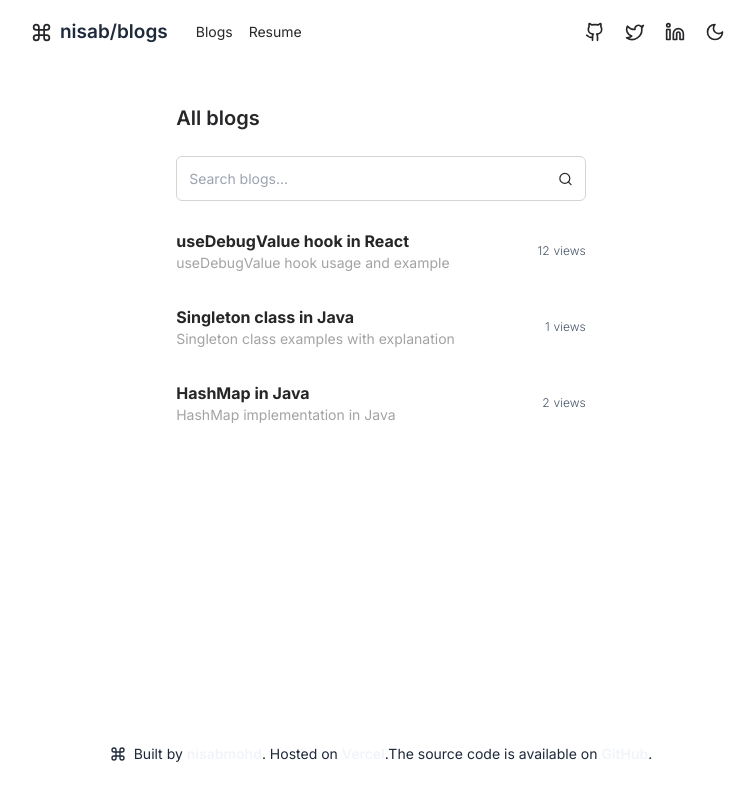
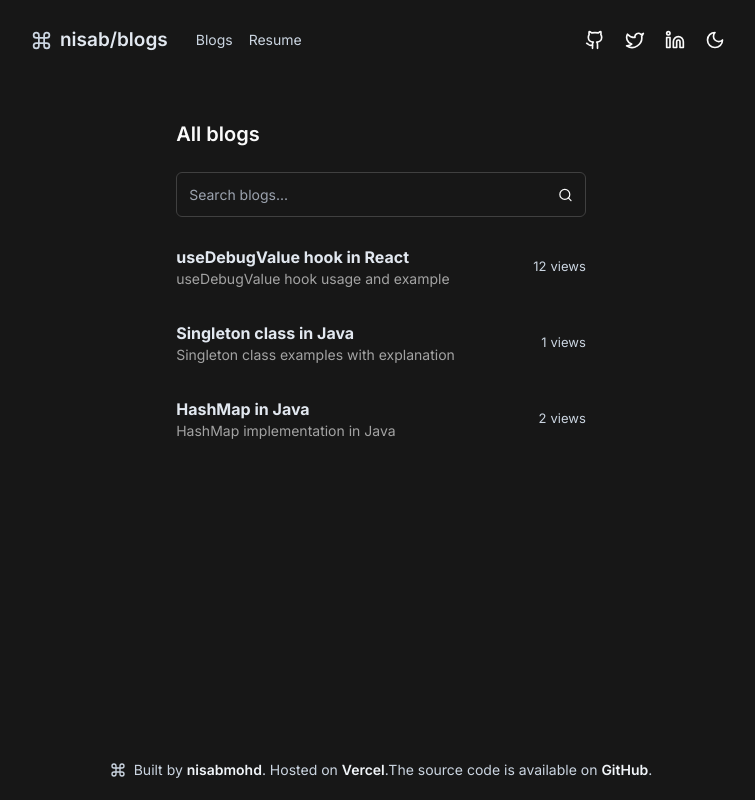
Before and after one commit to nisabmohd/nisabmohd.blog, a Next.js app: page /blog in a window 1280 px wide. Shown: the whole page, without its empty margins (259-1014 px from the left). Built offline with nearby package versions, Linux system fonts and the light colour scheme.

Commit message:
code enhancements

```diff
--- a/src/app/layout.tsx
+++ b/src/app/layout.tsx
@@ -18,7 +18,7 @@ export default function RootLayout({
   children: React.ReactNode;
 }) {
   return (
-    <html lang="en" className="" id="body-theme">
+    <html lang="en" className="dark" id="body-theme">
       <body
         className={`${inter.className} dark:bg-neutral-900 dark:text-neutral-50 text-zinc-800  h-screen`}
       >
--- a/src/components/blog-card.tsx
+++ b/src/components/blog-card.tsx
@@ -25,7 +25,7 @@ export default function BlogCard({
         </h3>
         <p className="text-sm text-neutral-400">{description}</p>
       </div>
-      <div className="dark:text-slate-300 text-slate-600 text-[12px] font-light flex flex-row items-center gap-1">
+      <div className="dark:text-slate-300 text-slate-600 text-[13px] flex flex-row items-center gap-1">
         <span>{numberWithCommas(views)} </span>
         <span>views</span>
       </div>
--- a/src/components/footer.tsx
+++ b/src/components/footer.tsx
@@ -7,7 +7,10 @@ export default function Footer() {
       <Command className="w-4 h-4" />
       <span>
         Built by{" "}
-        <Link className="text-slate-100 font-semibold" href="/">
+        <Link
+          className="text-slate-100 font-semibold"
+          href="https://github.com/nisabmohd"
+        >
           nisabmohd
         </Link>
         . Hosted on{" "}
--- a/src/components/navbar.tsx
+++ b/src/components/navbar.tsx
@@ -32,7 +32,7 @@ export default function Navbar() {
     );
 
   return (
-    <div className="w-[55%] max-[1200px]:w-[85%] max-[500px]:w-[91%] m-auto flex flex-row items-center justify-between h-16 py-2 z-[9999] pl-[2px]">
+    <div className="w-[55%] max-[1200px]:w-[85%] max-[500px]:w-[91%] m-auto flex flex-row items-center justify-between h-[5rem] py-2 z-[9999] pl-[2px]">
       <Sheet open={sheetOpen} onOpenChange={(val) => setSheetOpen(val)}>
         <SheetTrigger
           onClick={() => setSheetOpen(true)}
@@ -58,7 +58,12 @@ export default function Navbar() {
               <Link onClick={() => setSheetOpen(false)} href={"/blog"}>
                 Blogs
               </Link>
-              <Link onClick={() => setSheetOpen(false)} href={"/resume"}>
+              <Link
+                onClick={() => setSheetOpen(false)}
+                href={
+                  "https://drive.google.com/file/d/1Ps1G2YhzoO26Qyl8QvkuwHBxC4Hvzo5V/view?usp=sharing"
+                }
+              >
                 Resume
               </Link>
             </SheetDescription>
@@ -78,7 +83,13 @@ export default function Navbar() {
         </Link>
         <div className="flex flex-row gap-4 text-sm max-[500px]:hidden">
           <Link href={"/blog"}>Blogs</Link>
-          <Link href={"/resume"}>Resume</Link>
+          <Link
+            href={
+              "https://drive.google.com/file/d/1Ps1G2YhzoO26Qyl8QvkuwHBxC4Hvzo5V/view?usp=sharing"
+            }
+          >
+            Resume
+          </Link>
         </div>
       </div>
 
```
